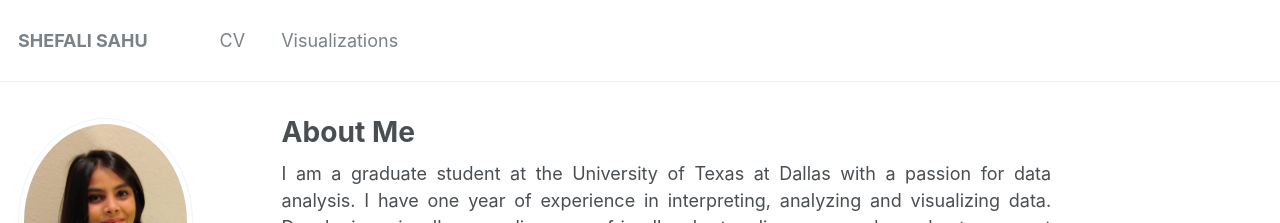
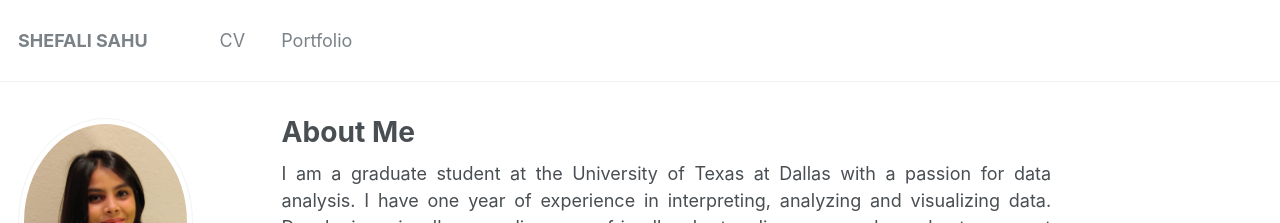
Before and after one commit to sahushefali/sahushefali.github.io, a Jekyll site: the page built from _pages/about.md, in a window 1280 px wide. Shown: the top 223 px of the page. Built offline with Jekyll 4.4.1, drawn with Linux system fonts in a browser that asks for light colours.

Commit message:
Update navigation.yml

```diff
--- a/_data/navigation.yml
+++ b/_data/navigation.yml
@@ -4,5 +4,5 @@ main:
   - title: "CV"
     url: /cv/
 
-  - title: "Visualizations"
-    url: /visualizations/
+  - title: "Portfolio"
+    url: /portfolio/
```
